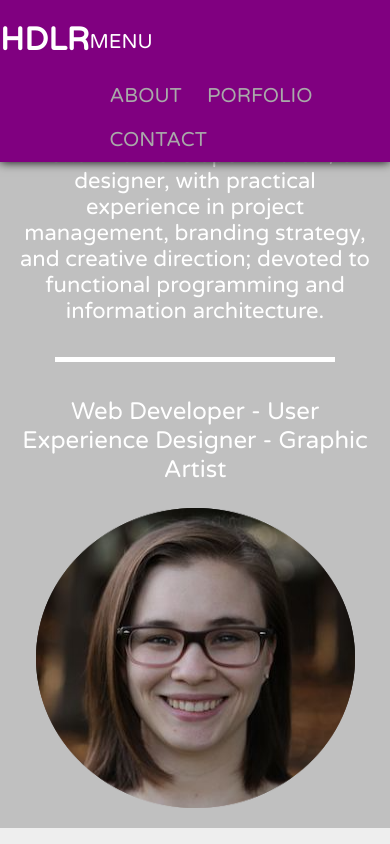
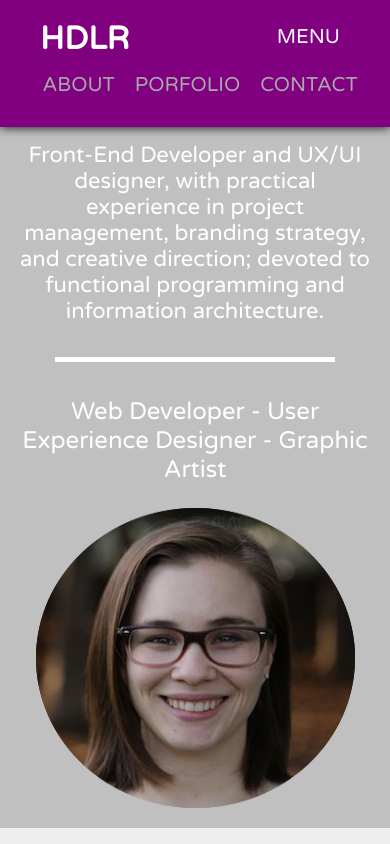
Before and after one commit to bugdlr/FCCportfolio, a website: page index.html in a window 390 px wide. Both pictures are taken after a click on the element "MENU". Shown: the top 844 px of the page. Drawn offline with Linux system fonts and the light colour scheme.

Commit message:
menu style

```diff
--- a/gulpfile.js
+++ b/gulpfile.js
@@ -32,6 +32,7 @@ gulp.task('connect', () => {
 gulp.task('watch', () => {
   gulp.watch('less/*.less', ['less']);
   gulp.watch('index.html', ['html']);
+  gulp.watch('script.js', ['html']);
 });
 
 gulp.task('open', () => {
--- a/index.html
+++ b/index.html
@@ -16,14 +16,12 @@
     <header class="navbar">
       <div class="nav-contents">
         <h1>hdlr</h1>
-        <div class="dropdown">
         <p class="menu">menu</p>
         <ul>
           <li>about</li>
           <li>porfolio</li>
           <li>contact</li>
         </ul>
-        </div>
       </div>
     </header>
 
--- a/less/style.less
+++ b/less/style.less
@@ -14,9 +14,10 @@ body {
 
 /* Header */
 h1 {
-  display: flex;
+  display: inline-block;
   color: white;
-  text-align: left;
+  padding: 20px 40px 20px;
+  margin: 0;
 }
 
 .navbar {
@@ -28,7 +29,6 @@ h1 {
 }
 
 .nav-contents {
-  display: flex;
   justify-content: space-around;
   max-width: 1024px;
   margin: 0 auto;
@@ -36,16 +36,21 @@ h1 {
 }
 
 .menu {
+  display: inline-block;
+  float: right;
   color: white;
   font-size: 20px;
-  padding-top: 10px;
+  padding-top: 25px;
+  padding-right: 50px;
+  margin: 0 auto;
 }
 
 .navbar ul {
   display: none;
+  justify-content: center;
   color: darkgray;
   font-size: 20px;
-  margin: auto;
+  margin-top: 0;
   -webkit-padding-start: 10px;
 }
 
@@ -219,8 +224,10 @@ footer {
 
 /* Media Queries */
 
-@media (max-width: 1022px) {
-
+@media (max-width: 768px) {
+  ul {
+    display: none;
+  }
 }
 
 @media (min-width: 1023px) {
@@ -266,13 +273,10 @@ footer {
     display: none;
   }
 
-  .dropdown:hover ul {
-    display: flex;
-  }
-
   .navbar ul {
     display: flex;
     padding: 20px 20px;
+    margin: 0;
     justify-content: space-between;
   }
 
--- a/script.js
+++ b/script.js
@@ -1,14 +1,26 @@
 const theDate = new Date().getFullYear();
 const footer = document.getElementById('copywrite');
+const hdlr = document.querySelector('h1');
 footer.innerHTML = `Hannah De Los Reyes &copy;${theDate}. All Rights Reserved`;
 
 const menu = document.querySelector('.menu');
 const dropdown = document.querySelector('ul');
 
 menu.addEventListener('click', () => {
-  if (dropdown.style.display !== "block") {
-    dropdown.style.display = "block";
+  if (dropdown.style.display !== "flex") {
+    dropdown.style.display = "flex";
+    hdlr.style.paddingBottom = "5px";
   } else {
     dropdown.style.display = "none";
-  };
+    hdlr.style.paddingBottom = "20px";
+  }
 })
+
+window.addEventListener('resize', () => {
+  const screenWidth = window.innerWidth;
+  if (screenWidth > 768) {
+    dropdown.style.display = "flex";
+  } else {
+    dropdown.style.display = "none";
+  }
+})
```
Also changed, not shown: css/style.min.css.
